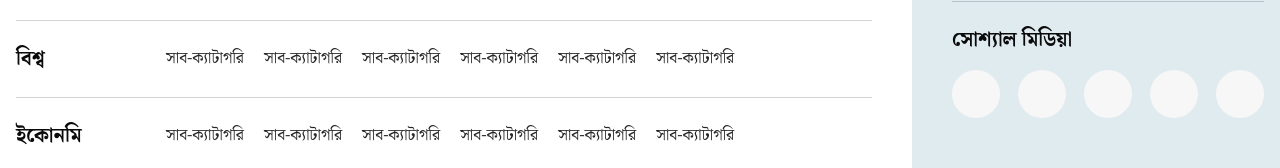
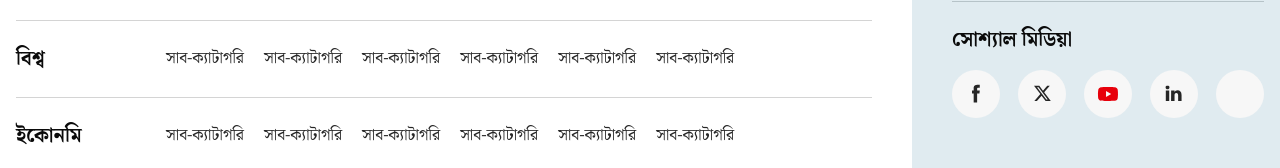
Before and after one commit to programmerrm/news-paper, a Next.js app: page / in a window 1280 px wide. Both pictures are taken after a click on the button 40 px from the left and 238 px from the top of the page. Shown: the part 295-463 px from the top of the page. Built offline with nearby package versions, Linux system fonts and the light colour scheme.

Commit message:
build issue fix

```diff
--- a/components/header/topHeader.tsx
+++ b/components/header/topHeader.tsx
@@ -38,7 +38,7 @@ export default function TopHeader({
         {socialLinks.map((item, i) => (
           <Link
             key={i}
-            href={item.href}
+            href={`${item.href}` || ""}
             className="group w-8 sm:w-10 h-8 sm:h-10 rounded-full bg-gray-100 hover:bg-red-600
                        flex items-center justify-center text-blue-600 hover:text-white transition"
           >
--- a/components/led-news/LedNews.tsx
+++ b/components/led-news/LedNews.tsx
@@ -1,4 +1,5 @@
 import Image, { StaticImageData } from "next/image";
+import Link from "next/link";
 
 type LedNewsProps = {
   image: StaticImageData;
@@ -26,7 +27,7 @@ export default function LedNews({
   return (
     <div className="flex flex-col gap-6">
       {/* Image */}
-      <a href={href} className="overflow-hidden">
+      <Link href={href} className="overflow-hidden">
         <Image
           src={image}
           alt={title}
@@ -35,11 +36,11 @@ export default function LedNews({
           className="w-full h-auto object-cover transition-transform duration-500 hover:scale-105"
           priority
         />
-      </a>
+      </Link>
 
       {/* Content */}
       <div>
-        <a href={href}>
+        <Link href={href}>
           <h4 className="font-semibold leading-6 sm:leading-7 transition-all duration-300 hover:text-blue-600!">
             {title}
           </h4>
@@ -52,7 +53,7 @@ export default function LedNews({
               {content}
             </p>
           )}
-        </a>
+        </Link>
 
         {time && (
           <span
--- a/components/mega-menu/CategoryItem.tsx
+++ b/components/mega-menu/CategoryItem.tsx
@@ -3,6 +3,7 @@
 import Image, { StaticImageData } from "next/image";
 import { useState } from "react";
 import downArrowIcon from "../../assets/icon/down-arrow.png"
+import Link from "next/link";
 
 type Item = {
   label: string;
@@ -54,7 +55,7 @@ export default function CategoryItem({
       >
         {items.map((item, index) => (
           <li key={index} className="last:pb-0">
-            <a href={item.href} className="py-2 lg:py-0 inline-block">{item.label}</a>
+            <Link href={item.href} className="py-2 lg:py-0 inline-block">{item.label}</Link>
           </li>
         ))}
       </ul>
--- a/components/menu/TopMenu.tsx
+++ b/components/menu/TopMenu.tsx
@@ -1,4 +1,5 @@
 "use client";
+
 import Image, { StaticImageData } from "next/image";
 import React, { useState } from "react";
 import CategoryItem from "../mega-menu/CategoryItem";
@@ -11,6 +12,7 @@ import SearchForm from "../form/searchForm";
 import MegaButton from "../button/Button";
 import SocialMedia from "../social/socialMedia";
 import LinkItem from "../mega-menu/linkItem";
+import Link from "next/link";
 
 export type IconLink = {
   icon: StaticImageData;
@@ -61,7 +63,7 @@ const TopMenu: React.FC<TopMenuProps> = ({
             <ul className="inline-flex gap-3 lg:gap-6.5 min-w-150 lg:min-w-170">
               {navItems.map((item, index) => (
                 <li key={index}>
-                  <a href={item.href} className="text-sm leading-5.5">{item.label}</a>
+                  <Link href={item.href} className="text-sm leading-5.5">{item.label}</Link>
                 </li>
               ))}
             </ul>
@@ -69,7 +71,7 @@ const TopMenu: React.FC<TopMenuProps> = ({
 
           {/* Icon Links */}
           {iconLinks.map((link, index) => (
-            <a
+            <Link
               key={index}
               href={link.href}
               className={`text-sm leading-4.5 flex items-center border-l border-gray-dark py-3 lg:py-4 px-3 gap-2 ${
@@ -80,7 +82,7 @@ const TopMenu: React.FC<TopMenuProps> = ({
                 <Image src={link.icon} alt={link.label} width={24} height={24} />
               </div>
               <span className="text-sm leading-4.5 font-inter -tracking-[1%] hidden sm:block">{link.label}</span>
-            </a>
+            </Link>
           ))}
         </div>
       </div>
--- a/components/social/socialMedia.tsx
+++ b/components/social/socialMedia.tsx
@@ -1,5 +1,3 @@
-"use client";
-
 import Image from "next/image";
 import { socialLinks } from "../../data/socialLinks";
 import googleIcon from "../../assets/icon/google.svg";
@@ -10,6 +8,7 @@ import {
   YoutubeIcon,
   LinkedinIcon,
 } from "@/components/social-icon/socialLinksIcon";
+import Link from "next/link";
 
 const iconMap = {
   facebook: <FacebookIcon />,
@@ -22,17 +21,17 @@ export default function SocialMedia() {
   return (
     <div className="flex items-center gap-2 lg:gap-4.5 mt-4">
       {socialLinks.map((item) => (
-        <a
+        <Link
           key={item.id}
-          href={item.href}
+          href={`${item.href}`}
           className={`w-10 sm:w-12 h-10 sm:h-12 rounded-full bg-[#F7F7F7] transition-all duration-500 hover:bg-[#FF0000] flex items-center justify-center ${item.color} hover:text-white`}
         >
           {item.icon === "googleIcon" ? (
             <Image src={googleIcon} alt="google" width={20} height={20} />
           ) : (
-            iconMap[item.icon]
+            item.icon
           )}
-        </a>
+        </Link>
       ))}
     </div>
   );
--- a/data/socialLinks.tsx
+++ b/data/socialLinks.tsx
@@ -1,56 +1,67 @@
 import { StaticImageData } from "next/image";
-import Google from "../assets/icon/google-image.svg"; // উদাহরণ image
+import Google from "../assets/icon/google-image.svg";
 import { ReactNode } from "react";
 
 export type SocialLink = {
-  href: string;
-  icon?: ReactNode;          // SVG বা React element
-  imageSrc?: StaticImageData; // Image icon ব্যবহার করতে চাইলে
+  id?: number;
+  href?: string;
+  icon?: ReactNode;
+  imageSrc?: StaticImageData;
+  color?: string;
 };
 
 export const socialLinks: SocialLink[] = [
   // Facebook
   {
+    id: 1,
     href: "https://facebook.com",
     icon: (
       <svg xmlns="http://www.w3.org/2000/svg" width="20" height="20" viewBox="0 0 20 20" fill="currentColor">
         <path d="M7.678 4.146V6.59H6v2.987h1.678v8.876h3.445V9.577h2.313s.216-1.432.322-2.999h-2.62V4.536c0-.305.374-.716.746-.716h1.878V.71H11.21C7.593.71 7.68 3.7 7.68 4.147"/>
       </svg>
     ),
+    color: "#1877F2",
   },
 
   // X (Twitter)
   {
+    id: 2,
     href: "https://twitter.com",
     icon: (
       <svg xmlns="http://www.w3.org/2000/svg" width="17" height="17" viewBox="0 0 17 17" fill="currentColor">
         <path d="M13.23.787h2.576l-5.628 6.449 6.622 8.777h-5.184L7.553 10.69l-4.644 5.322H.33l6.02-6.9L0 .788h5.316l3.667 4.864zm-.906 13.68h1.428L4.536 2.252H3.005z"/>
       </svg>
     ),
+    color: "#000000",
   },
 
   // YouTube
   {
+    id: 3,
     href: "https://youtube.com",
     icon: (
       <svg xmlns="http://www.w3.org/2000/svg" width="24" height="24" viewBox="0 0 24 24" fill="currentColor" className="text-red-600 group-hover:text-white transition">
         <path d="M21.594 7.203a2.5 2.5 0 0 0-1.762-1.766c-1.566-.43-7.83-.437-7.83-.437s-6.265-.007-7.832.404a2.56 2.56 0 0 0-1.766 1.778c-.413 1.566-.417 4.814-.417 4.814s-.004 3.264.406 4.814c.23.857.905 1.534 1.763 1.765 1.582.43 7.83.437 7.83.437s6.265.007 7.831-.403a2.52 2.52 0 0 0 1.767-1.763c.414-1.565.417-4.812.417-4.812s.02-3.265-.407-4.831M9.997 15.005l.005-6 5.207 3.005z"/>
       </svg>
     ),
+    color: "#FF0000",
   },
 
   // LinkedIn
   {
+    id: 4,
     href: "https://linkedin.com",
     icon: (
       <svg xmlns="http://www.w3.org/2000/svg" width="20" height="20" viewBox="0 0 20 20" fill="currentColor">
         <path d="M17.566 10.976v5.903h-3.423V11.37c0-1.384-.495-2.328-1.733-2.328-.946 0-1.509.637-1.756 1.252-.09.22-.114.526-.114.834v5.75H7.116s.047-9.328 0-10.295h3.424v1.459c.455-.7 1.267-1.701 3.085-1.701 2.252 0 3.94 1.472 3.94 4.634M3.536 1.62c-1.171 0-1.937.768-1.937 1.778 0 .988.744 1.78 1.892 1.78h.022c1.194 0 1.936-.792 1.936-1.78-.02-1.01-.742-1.778-1.914-1.778M1.801 16.88h3.422V6.584H1.802z"/>
       </svg>
     ),
+    color: "#0A66C2",
   },
 
   // Google Image
   {
+    id: 5,
     href: "https://google.com",
     imageSrc: Google,
   },
```
